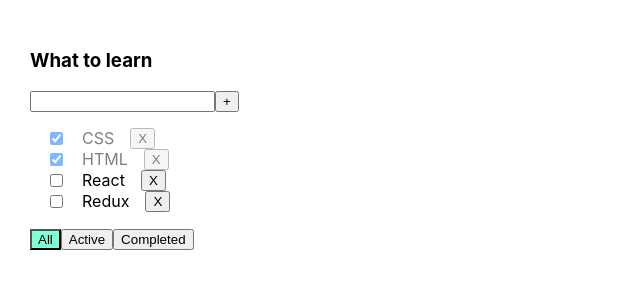
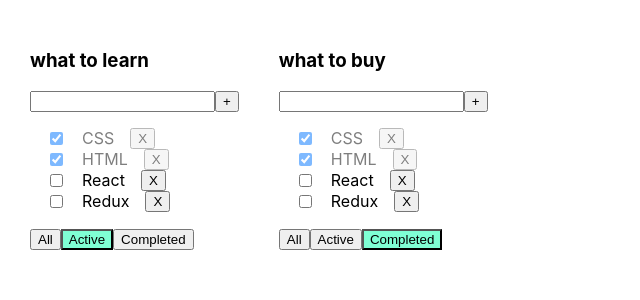
Before and after one commit to alex-yte/todo-list, a React (Create React App) app: page / in a window 1280 px wide. Shown: the top 300 px of the page, without its empty margins (0-640 px from the left). Built offline with nearby package versions, Linux system fonts and the light colour scheme.

Commit message:
second array of tasks

```diff
--- a/src/App.tsx
+++ b/src/App.tsx
@@ -4,6 +4,11 @@
 import { v1 } from "uuid";
 
 export type FilterValuesType = "all" | "completed" | "active";
+export type TodoListType = {
+  id: string;
+  title: string;
+  filter: FilterValuesType;
+};
 
 function App() {
   let [tasks, setTasks] = useState<Array<TaskType>>([
@@ -12,7 +17,13 @@
     { id: v1(), title: "React", isDone: false },
     { id: v1(), title: "Redux", isDone: false },
   ]);
-  console.log(tasks);
+
+  let [tasks2, setTasks2] = useState<Array<TaskType>>([
+    { id: v1(), title: "NodeJS", isDone: true },
+    { id: v1(), title: "HTML5", isDone: true },
+    { id: v1(), title: "ReactJS", isDone: false },
+    { id: v1(), title: "Yarn", isDone: false },
+  ]);
 
   let [filter, setFilter] = useState<FilterValuesType>("all");
 
@@ -49,19 +60,27 @@
   if (filter === "active") {
     tasksForTodoList = tasks.filter((t) => t.isDone === false);
   }
+  let todoList: Array<TodoListType> = [
+    { id: v1(), title: "what to learn", filter: "active" },
+    { id: v1(), title: "what to buy", filter: "completed" },
+  ];
 
   return (
     <div>
       <div className="App">
+        {todoList.map((tl) => {
+          return (
             <Todolist
-          title="What to learn"
+              title={tl.title}
               tasks={tasksForTodoList}
               removeTasks={removeTask}
               changeFilter={changeFilter}
               addTask={addTask}
               changeTaskStatus={changeStasus}
-          filter={filter}
+              filter={tl.filter}
             />
+          );
+        })}
       </div>
     </div>
   );
```
Lines whose indentation alone changed are shown as unchanged.
